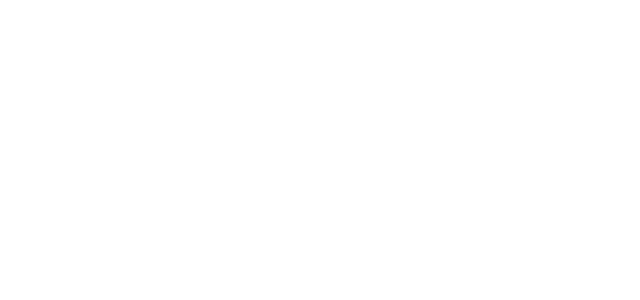
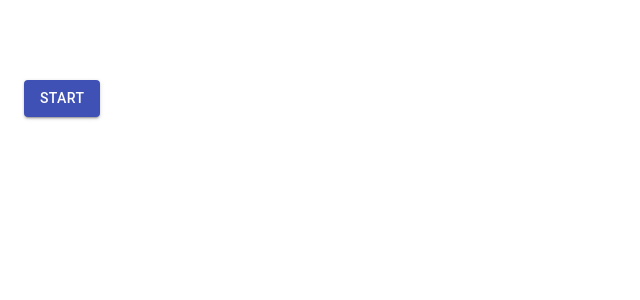
Before and after one commit to soudegesu/insertable-stream-practice, a React (Create React App) app: page / in a window 1280 px wide. Shown: the top 300 px of the page, without its empty margins (0-640 px from the left). Built offline with nearby package versions, Linux system fonts and the light colour scheme.

Commit message:
put start button

```diff
--- /dev/null
+++ b/src/components/StartButton.tsx
@@ -0,0 +1,12 @@
+import { Button } from '@material-ui/core';
+import React, { FC } from 'react';
+
+const StartButton: FC = () => {
+  return (
+    <Button variant="contained" color="primary">
+      Start
+    </Button>
+  );
+};
+
+export default StartButton;
--- a/src/pages/TopPage.tsx
+++ b/src/pages/TopPage.tsx
@@ -1,7 +1,17 @@
+import { Box, Grid, GridList } from '@material-ui/core';
 import React, { FC } from 'react';
+import StartButton from '../components/StartButton';
 
 const TopPage: FC = () => {
-  return <></>;
+  return (
+    <Box paddingTop={10}>
+      <GridList>
+        <Grid>
+          <StartButton />
+        </Grid>
+      </GridList>
+    </Box>
+  );
 };
 
 export default TopPage;
```
